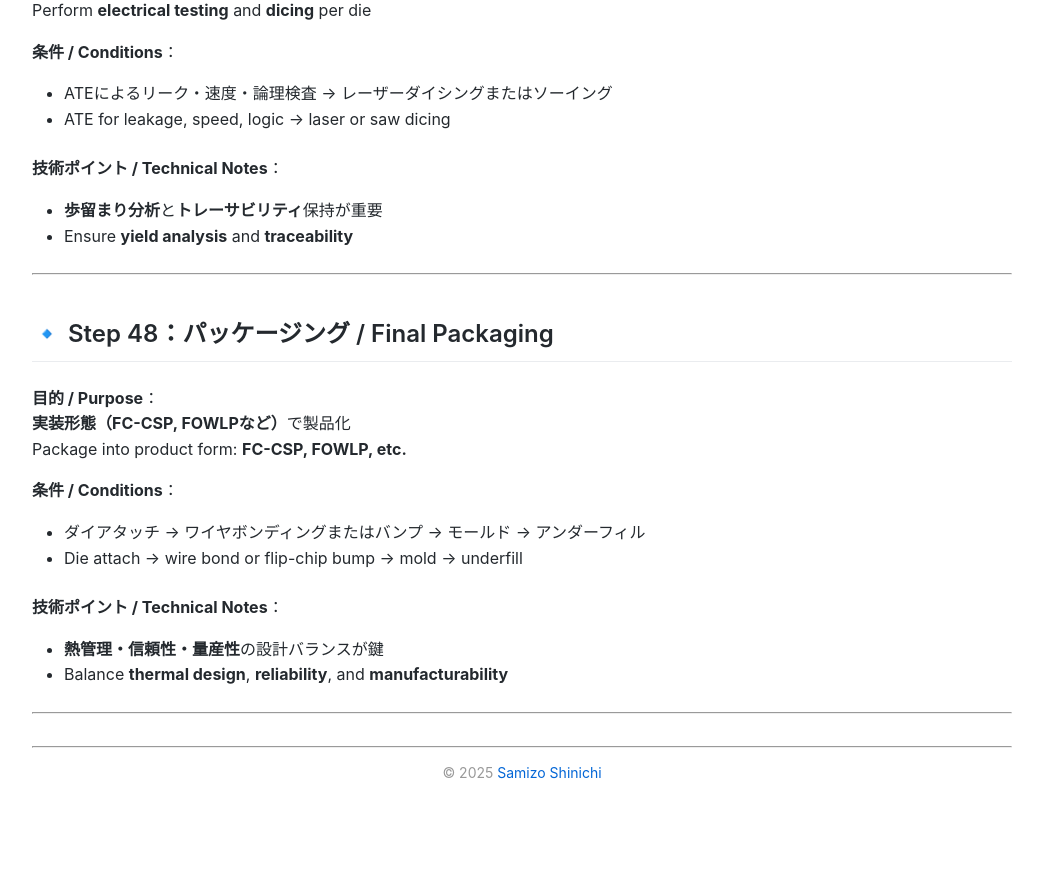
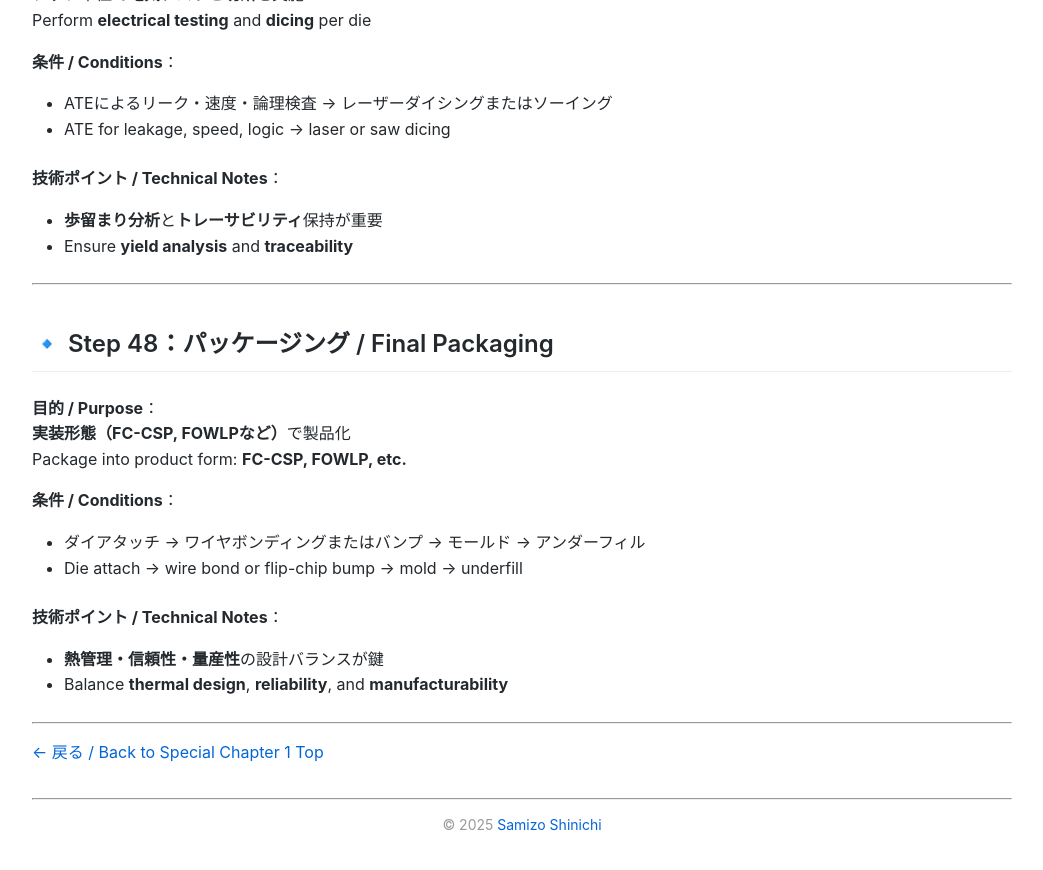
Before and after one commit to Samizo-AITL/Edusemi-v4x, a Jekyll site: the page built from f_chapter1_finfet_gaa/appendixf1_01_finfetflow.md, in a window 1280 px wide and 900 px high, scrolled down 24074 px. Shown: the top 870 px of the window, without its empty margins (118-1161 px from the left). Built offline with Jekyll 4.4.1, drawn with Linux system fonts in a browser that asks for light colours; our own code applies the rules of GitHub Pages for plain Markdown files; before the commit the page ends 24922 px from its top, so only the background shows below that; some of the changed lines change nothing that is shown.

Commit message:
Update appendixf1_01_finfetflow.md

```diff
--- a/f_chapter1_finfet_gaa/appendixf1_01_finfetflow.md
+++ b/f_chapter1_finfet_gaa/appendixf1_01_finfetflow.md
@@ -1,3 +1,10 @@
+---
+layout: default
+title: 補足資料 / Appendix：FinFET 製造プロセスフロー（全48ステップ
+---
+
+---
+
 # 🧬 補足資料 / Appendix：FinFET 製造プロセスフロー（全48ステップ）
 **FinFET Full Process Flow – 48-Step Breakdown for Advanced Nodes**
 
@@ -888,3 +895,5 @@
 - Balance **thermal design**, **reliability**, and **manufacturability**
 
 ---
+
+[← 戻る / Back to Special Chapter 1 Top](../f_chapter1_finfet_gaa/README.md)
```
